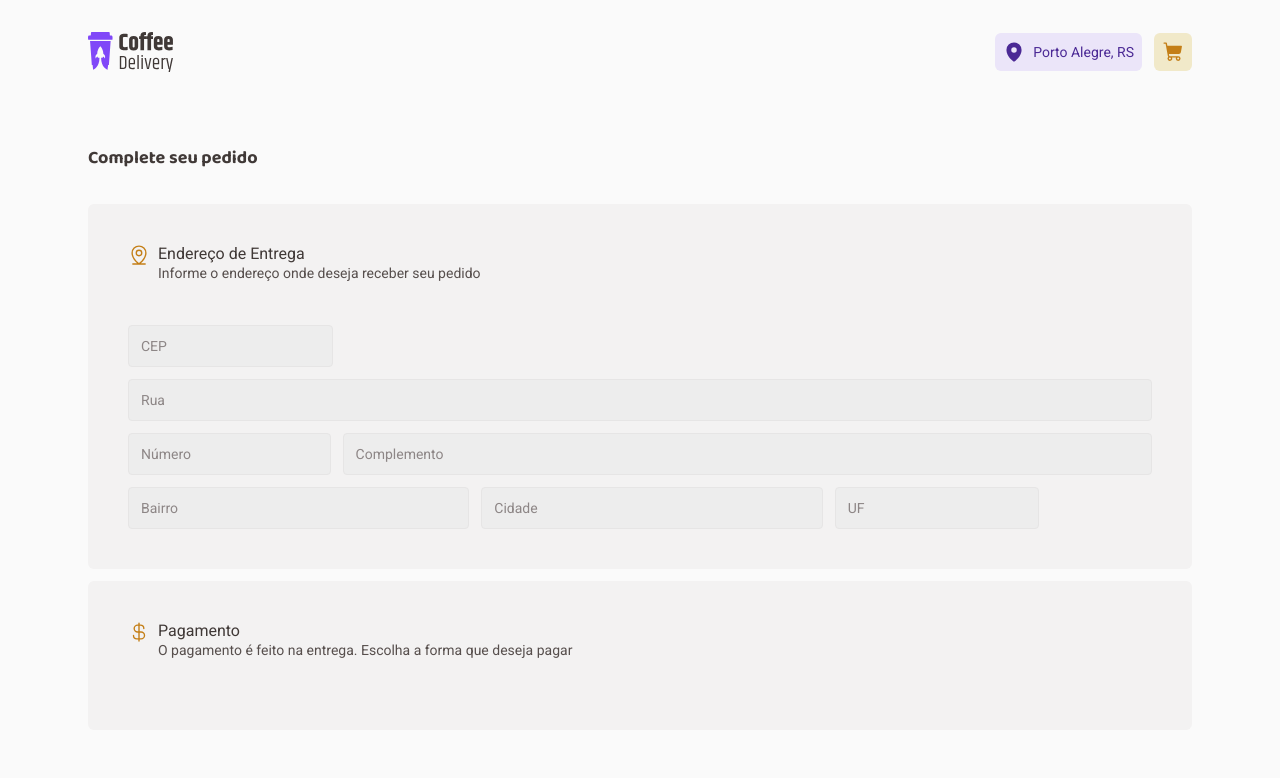
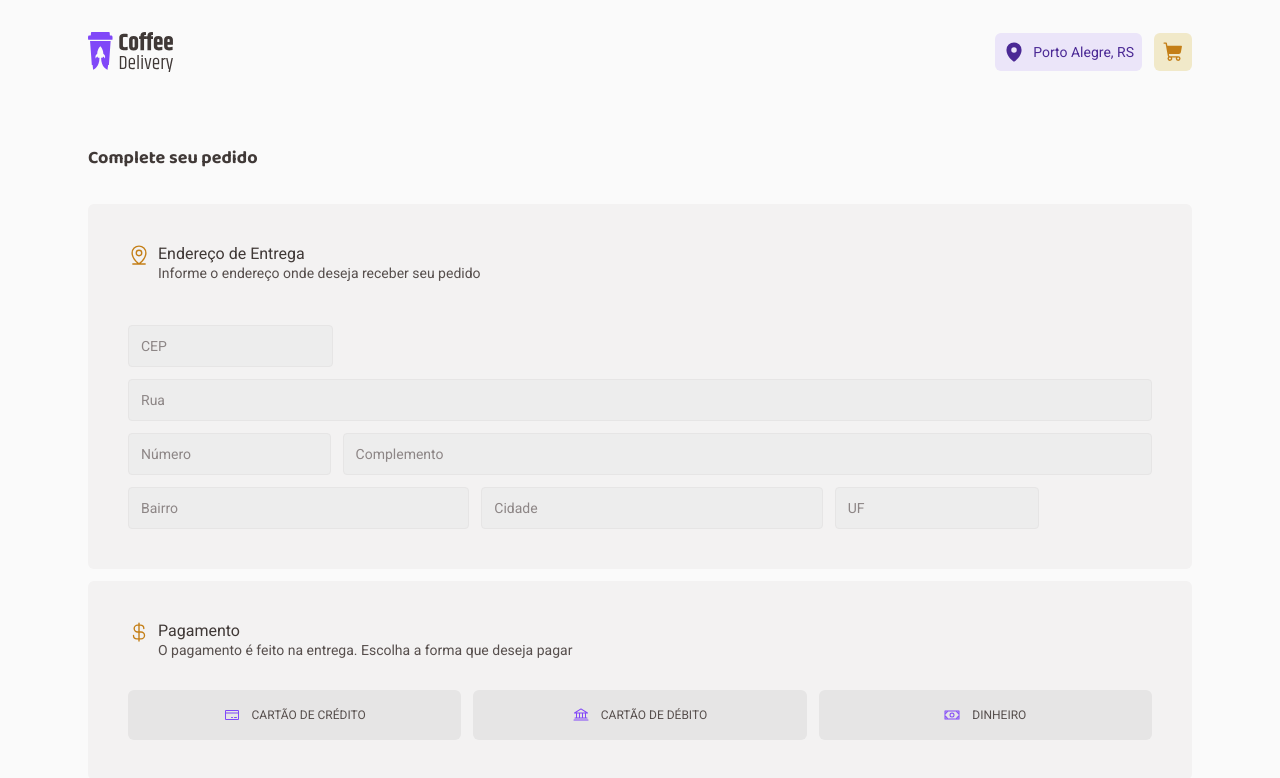
Before and after one commit to gustavoeguedes/coffee-delivery, a React (Vite) app: page /checkout in a window 1280 px wide. Shown: the top 778 px of the page. Built offline with nearby package versions, Linux system fonts and the light colour scheme.

Commit message:
feat: enhance CompleteOrderForm with payment method selection and improved layout

```diff
--- a/src/pages/Checkout/components/CompleteOrderForm/index.tsx
+++ b/src/pages/Checkout/components/CompleteOrderForm/index.tsx
@@ -1,17 +1,26 @@
 import {
+  BankIcon,
+  CreditCardIcon,
   CurrencyDollarIcon,
   MapPinLineIcon,
   MoneyIcon,
 } from '@phosphor-icons/react'
-import { CompleteOrderFormContainer, Input, InputContainer } from './styles'
+import {
+  CompleteOrderFormContainer,
+  FormContainer,
+  HeaderFormContainer,
+  Input,
+  InputContainer,
+  InputPayment,
+} from './styles'
 
 export function CompleteOrderForm() {
   return (
     <CompleteOrderFormContainer>
       <h2>Complete seu pedido</h2>
       <form>
-        <div>
-          <header>
+        <FormContainer>
+          <HeaderFormContainer>
             <span>
               <MapPinLineIcon size={22} />
             </span>
@@ -19,7 +28,7 @@ export function CompleteOrderForm() {
               <h3>Endereço de Entrega</h3>
               <p>Informe o endereço onde deseja receber seu pedido</p>
             </div>
-          </header>
+          </HeaderFormContainer>
 
           <InputContainer>
             <Input size="fifth" type="text" placeholder="CEP" />
@@ -36,9 +45,9 @@ export function CompleteOrderForm() {
             <Input size="third" type="text" placeholder="Cidade" />
             <Input size="fifth" type="text" placeholder="UF" />
           </InputContainer>
-        </div>
-        <div>
-          <header>
+        </FormContainer>
+        <FormContainer>
+          <HeaderFormContainer>
             <span>
               <CurrencyDollarIcon size={22} />
             </span>
@@ -48,10 +57,41 @@ export function CompleteOrderForm() {
                 O pagamento é feito na entrega. Escolha a forma que deseja pagar
               </p>
             </div>
-          </header>
+          </HeaderFormContainer>
 
-          <InputContainer></InputContainer>
-        </div>
+          <InputContainer>
+            <InputPayment htmlFor="credit-card">
+              <input
+                type="radio"
+                id="credit-card"
+                name="payment-method"
+                value="credit-card"
+              />
+              <CreditCardIcon size={16} />
+              Cartão de Crédito
+            </InputPayment>
+            <InputPayment htmlFor="debit-card">
+              <input
+                type="radio"
+                id="debit-card"
+                name="payment-method"
+                value="debit-card"
+              />
+              <BankIcon size={16} />
+              Cartão de Débito
+            </InputPayment>
+            <InputPayment htmlFor="money">
+              <input
+                type="radio"
+                id="money"
+                name="payment-method"
+                value="money"
+              />
+              <MoneyIcon size={16} />
+              Dinheiro
+            </InputPayment>
+          </InputContainer>
+        </FormContainer>
       </form>
     </CompleteOrderFormContainer>
   )
--- a/src/pages/Checkout/components/CompleteOrderForm/styles.ts
+++ b/src/pages/Checkout/components/CompleteOrderForm/styles.ts
@@ -17,9 +17,9 @@ export const CompleteOrderFormContainer = styled.div`
     display: flex;
     gap: 0.75rem;
     flex-direction: column;
-
-    > div:first-child,
-    > div:last-child {
+  }
+`
+export const FormContainer = styled.div`
   background: ${(props) => props.theme['base-card']};
   padding: 2.5rem;
   border-radius: 6px;
@@ -27,7 +27,7 @@ export const CompleteOrderFormContainer = styled.div`
   flex-direction: column;
   align-items: flex-start;
 
-      header {
+  /* header {
     display: flex;
     gap: 0.5rem;
     margin-bottom: 2rem;
@@ -56,7 +56,35 @@ export const CompleteOrderFormContainer = styled.div`
         margin-top: 0.125rem;
       }
     }
+  } */
+`
+export const HeaderFormContainer = styled.header`
+  display: flex;
+  gap: 0.5rem;
+  margin-bottom: 2rem;
+  justify-content: center;
+
+  span {
+    color: ${(props) => props.theme['yellow-dark']};
   }
+
+  div {
+    display: flex;
+    flex-direction: column;
+    gap: 0 0.125rem;
+    padding: 0;
+
+    h3 {
+      font-size: 1rem;
+      color: ${(props) => props.theme['base-subtitle']};
+      font-weight: 400;
+    }
+
+    p {
+      font-size: 0.875rem;
+      color: ${(props) => props.theme['base-text']};
+      font-weight: 400;
+      margin-top: 0.125rem;
     }
   }
 `
@@ -108,12 +136,26 @@ export const InputPayment = styled.label`
   flex: 1;
   display: flex;
   gap: 0.75rem;
-  flex-direction: row;
+  cursor: pointer;
   align-items: center;
   justify-content: center;
   background: ${(props) => props.theme['base-button']};
+  padding: 1rem;
+  font-size: 0.75rem;
+  color: ${(props) => props.theme['base-text']};
+  border-radius: 6px;
+  text-transform: uppercase;
+  border: 1px solid transparent;
 
+  svg {
+    color: ${(props) => props.theme.purple};
+  }
   input {
+    display: none;
+  }
 
+  &:has(input:checked) {
+    background-color: ${(props) => props.theme['purple-light']};
+    border: 1px solid ${(props) => props.theme.purple};
   }
 `
```
Lines whose indentation alone changed are shown as unchanged.
